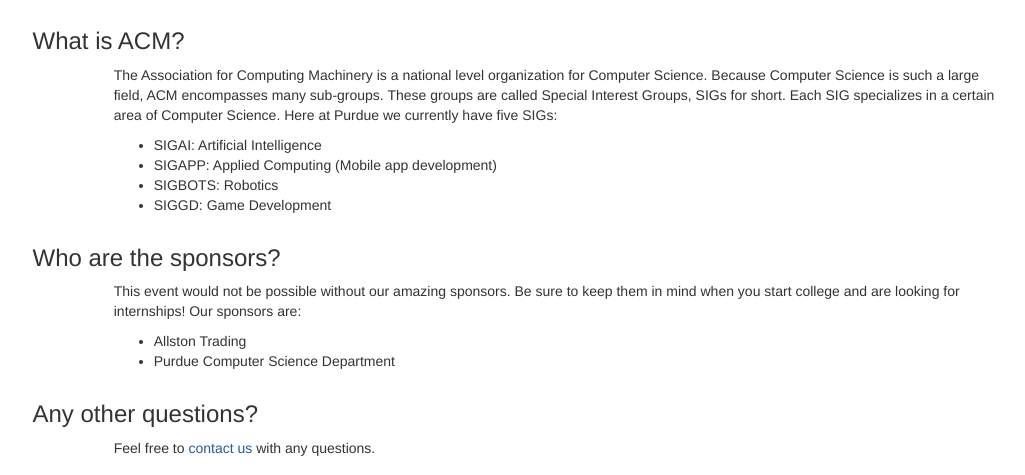
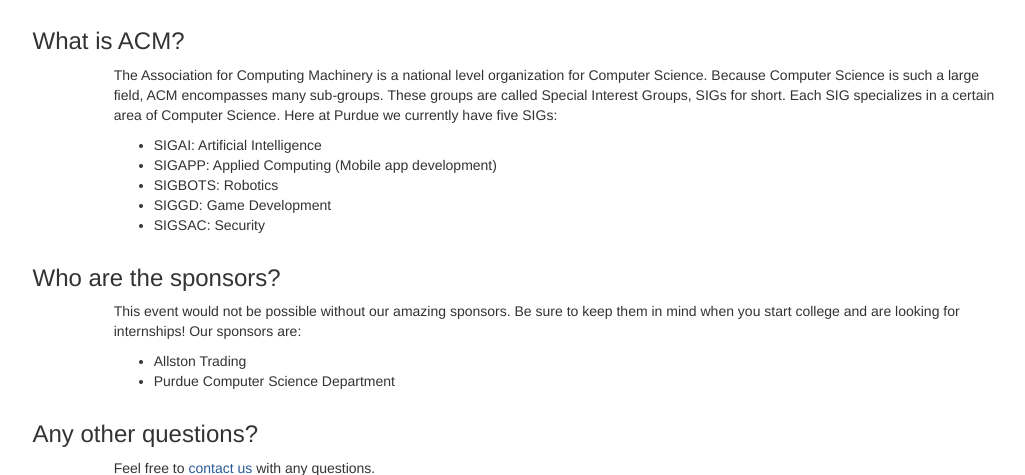
Before and after one commit to oggnik/acm-hscc, a Python web app: template hscc/templates/index.html in a window 1280 px wide. Shown: the part 1981-2456 px from the top of the page, without its empty margins (120-1145 px from the left). Run offline with Jinja, Linux system fonts and the light colour scheme; the template is opened without the code that fills it, so the values that code supplies are empty.

Commit message:
Readded SIGSAC

```diff
--- a/hscc/templates/index.html
+++ b/hscc/templates/index.html
@@ -127,7 +127,7 @@
                             <li>SIGAPP: Applied Computing (Mobile app development)</li>
                             <li>SIGBOTS: Robotics</li>
                             <li>SIGGD: Game Development</li>
-<!--                             <li>SIGSAC: Security</li> -->
+                            <li>SIGSAC: Security</li>
                         </ul>
                     </p>
                 </div>
```
